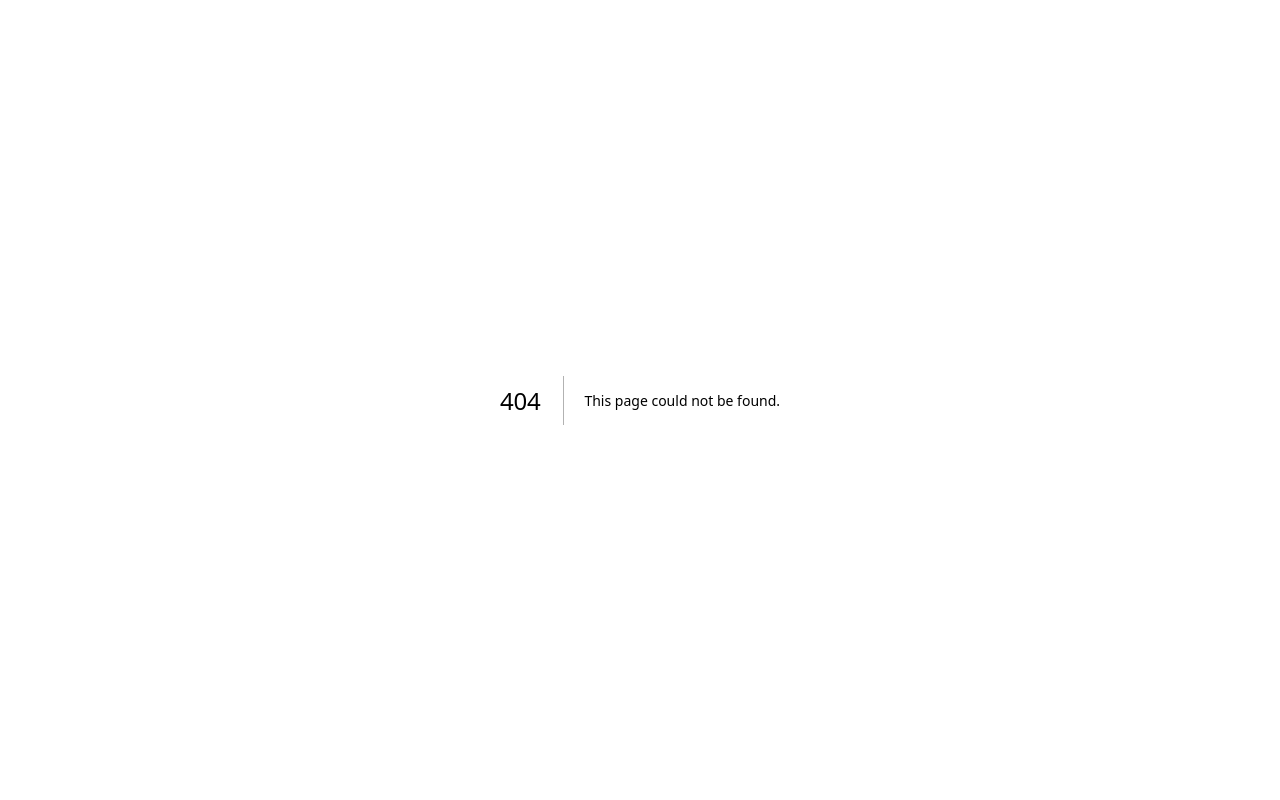
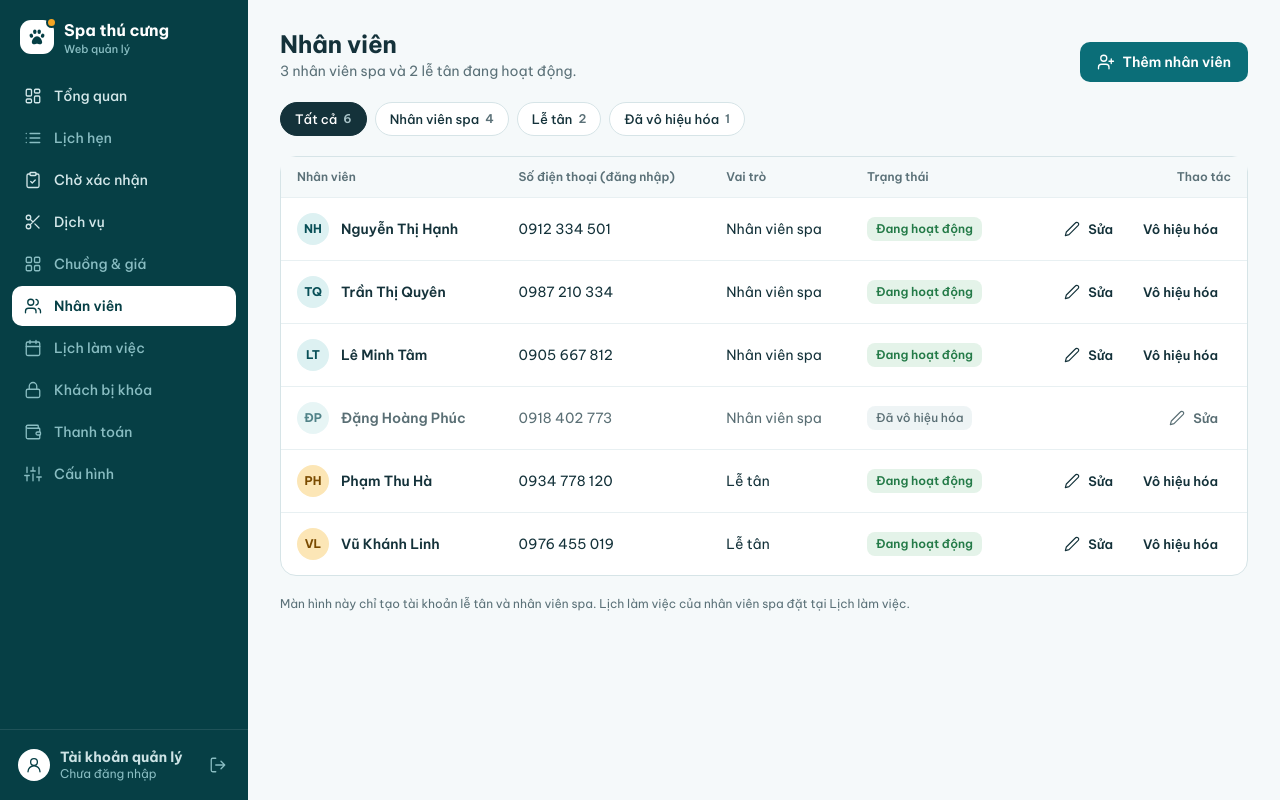
Before and after one commit to dl1803/pet-spa-management, a Next.js app in the folder frontend/manager-web/: page /nhan-vien in a window 1280 px wide. Before the commit this address had no page. Built offline with nearby package versions, Linux system fonts and the light colour scheme.

Commit message:
feat: dựng màn nhân viên với bộ lọc, thêm, sửa và vô hiệu hóa tài khoản

```diff
--- /dev/null
+++ b/frontend/manager-web/app/(main)/nhan-vien/page.tsx
@@ -0,0 +1,10 @@
+import { Suspense } from "react";
+import { StaffScreen } from "@/features/staff/screens/staff-screen";
+
+export default function Page() {
+  return (
+    <Suspense fallback={null}>
+      <StaffScreen />
+    </Suspense>
+  );
+}
--- a/frontend/manager-web/components/layout/sidebar-nav.tsx
+++ b/frontend/manager-web/components/layout/sidebar-nav.tsx
@@ -18,7 +18,7 @@ const NAV_ITEMS: NavItem[] = [
   { href: ROUTES.pending, label: "Chờ xác nhận", icon: "clipboard", available: true },
   { href: ROUTES.services, label: "Dịch vụ", icon: "scissors", available: true },
   { href: ROUTES.cages, label: "Chuồng & giá", icon: "grid" },
-  { href: ROUTES.staff, label: "Nhân viên", icon: "users" },
+  { href: ROUTES.staff, label: "Nhân viên", icon: "users", available: true },
   { href: ROUTES.workShifts, label: "Lịch làm việc", icon: "calendar" },
   { href: ROUTES.lockedCustomers, label: "Khách bị khóa", icon: "lock" },
   { href: ROUTES.payments, label: "Thanh toán", icon: "wallet" },
--- /dev/null
+++ b/frontend/manager-web/features/staff/screens/staff-screen.tsx
@@ -0,0 +1,122 @@
+"use client";
+
+import { useRouter, useSearchParams } from "next/navigation";
+import { useState } from "react";
+import { Icon } from "@/components/icons";
+import { useToast } from "@/components/feedback/toast";
+import { Button } from "@/components/ui/button";
+import { Drawer } from "@/components/ui/drawer";
+import { FilterChip } from "@/components/ui/filter-chip";
+import type { Staff, StaffCreateRequest, StaffUpdateRequest } from "@/lib/api/types";
+import { ROUTES, withQuery } from "@/lib/routes";
+import { DeactivateStaffDialog } from "../components/deactivate-staff-dialog";
+import { StaffForm } from "../components/staff-form";
+import { StaffTable } from "../components/staff-table";
+import { countStaff, filterStaff, parseStaffFilter, STAFF_FILTERS, type StaffFilter } from "../list";
+import { MOCK_STAFF, buildMockStaff } from "../mock-data";
+
+type DrawerState = { mode: "create" } | { mode: "edit"; staff: Staff } | null;
+
+// MW-08 – Nhân viên. Dữ liệu mô phỏng giữ trong state của màn hình; thay bằng TanStack Query khi nối API.
+export function StaffScreen() {
+  const router = useRouter();
+  const searchParams = useSearchParams();
+  const { showSuccess } = useToast();
+  const [staff, setStaff] = useState<Staff[]>(MOCK_STAFF);
+  const [drawer, setDrawer] = useState<DrawerState>(null);
+  const [deactivating, setDeactivating] = useState<Staff | null>(null);
+
+  const filter = parseStaffFilter(searchParams.get("filter"));
+  const counts = countStaff(staff);
+  const visible = filterStaff(staff, filter);
+
+  function handleFilterChange(next: StaffFilter) {
+    router.replace(withQuery(ROUTES.staff, { filter: next === "all" ? null : next }), { scroll: false });
+  }
+
+  function handleCreate(request: StaffCreateRequest) {
+    // Chạy trong sự kiện, không chạy lúc render (Cache Components không cho giá trị ngẫu nhiên khi render).
+    const created = buildMockStaff(request, crypto.randomUUID());
+    setStaff((current) => [...current, created]);
+    setDrawer(null);
+    showSuccess(`Đã tạo tài khoản cho ${created.fullName}`);
+  }
+
+  function handleUpdate(request: StaffUpdateRequest) {
+    if (drawer?.mode !== "edit") return;
+    const { staffId } = drawer.staff;
+    setStaff((current) => current.map((item) => (item.staffId === staffId ? { ...item, ...request } : item)));
+    setDrawer(null);
+    showSuccess(`Đã lưu thông tin ${request.fullName}`);
+  }
+
+  function handleConfirmDeactivate() {
+    if (!deactivating) return;
+    const { staffId, fullName } = deactivating;
+    setStaff((current) => current.map((item) => (item.staffId === staffId ? { ...item, isActive: false } : item)));
+    setDeactivating(null);
+    showSuccess(`Đã vô hiệu hóa ${fullName}.`);
+  }
+
+  const chipCounts: Record<StaffFilter, number> = {
+    all: counts.all,
+    spa: counts.spa,
+    receptionist: counts.receptionist,
+    inactive: counts.inactive,
+  };
+
+  return (
+    <div className="flex flex-col gap-5">
+      <div className="flex flex-wrap items-end justify-between gap-4">
+        <div>
+          <h1>Nhân viên</h1>
+          <p className="text-muted">
+            {counts.activeSpa} nhân viên spa và {counts.activeReceptionist} lễ tân đang hoạt động.
+          </p>
+        </div>
+        <Button onClick={() => setDrawer({ mode: "create" })}>
+          <Icon name="user-plus" className="size-[18px]" />
+          Thêm nhân viên
+        </Button>
+      </div>
+
+      <div role="group" aria-label="Lọc nhân viên" className="flex flex-wrap gap-2">
+        {STAFF_FILTERS.map((item) => (
+          <FilterChip
+            key={item.value}
+            active={filter === item.value}
+            count={chipCounts[item.value]}
+            onClick={() => handleFilterChange(item.value)}
+          >
+            {item.label}
+          </FilterChip>
+        ))}
+      </div>
+
+      <StaffTable staff={visible} onEdit={(member) => setDrawer({ mode: "edit", staff: member })} onDeactivate={setDeactivating} />
+
+      <p className="text-xs text-muted">
+        Màn hình này chỉ tạo tài khoản lễ tân và nhân viên spa. Lịch làm việc của nhân viên spa đặt tại Lịch làm việc.
+      </p>
+
+      {drawer && (
+        <Drawer
+          size="narrow"
+          title={drawer.mode === "edit" ? `Sửa nhân viên: ${drawer.staff.fullName}` : "Thêm nhân viên"}
+          onClose={() => setDrawer(null)}
+        >
+          <StaffForm
+            staff={drawer.mode === "edit" ? drawer.staff : undefined}
+            onCreate={handleCreate}
+            onUpdate={handleUpdate}
+            onCancel={() => setDrawer(null)}
+          />
+        </Drawer>
+      )}
+
+      {deactivating && (
+        <DeactivateStaffDialog staff={deactivating} onConfirm={handleConfirmDeactivate} onCancel={() => setDeactivating(null)} />
+      )}
+    </div>
+  );
+}
```
Also changed, not shown: 1 other file (tests, documents, lock files or other folders).
